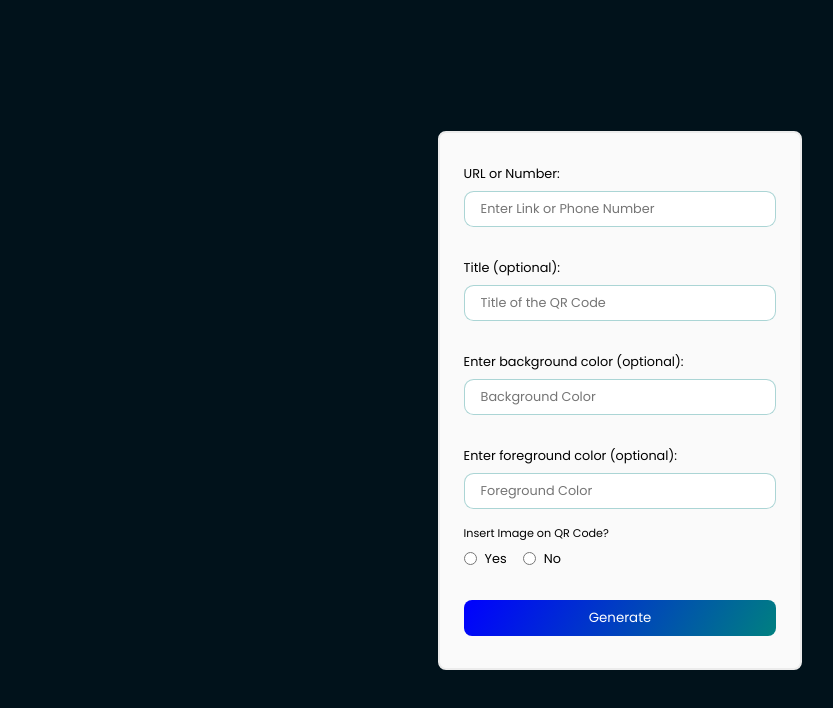
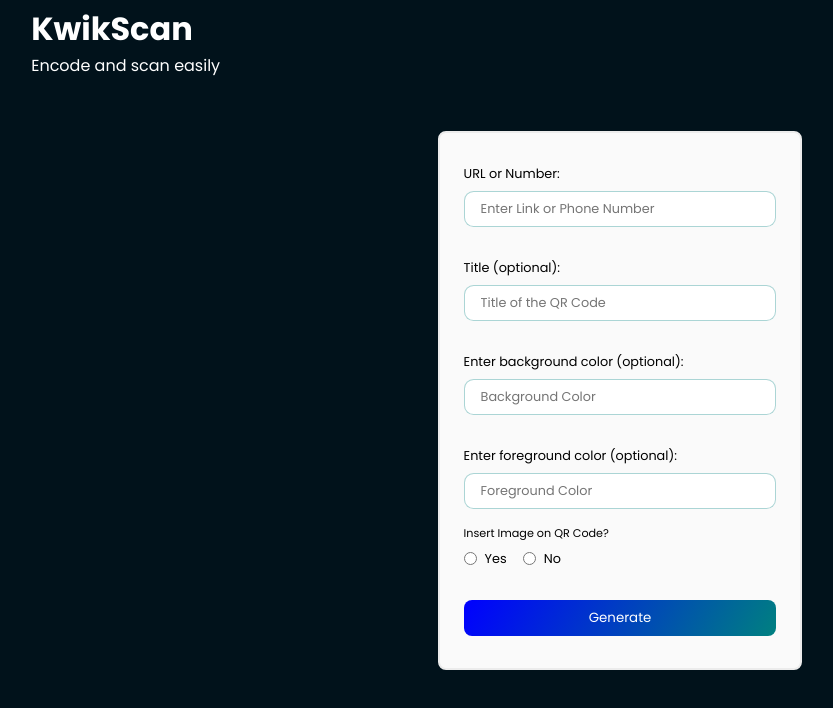
Before and after one commit to Dopetwist/React-QR-Code-generator, a React (Vite) app: page / in a window 1280 px wide. Shown: the top 708 px of the page, without its empty margins (20-853 px from the left). Built offline with nearby package versions, Linux system fonts and the light colour scheme.

Commit message:
Change header paragraph. Position header contents

```diff
--- a/src/App.jsx
+++ b/src/App.jsx
@@ -1,9 +1,11 @@
 import QrCode from "./components/QrCode";
+import Header from "./components/Header";
 
 function App() {
 
   return (
     <>
+      <Header />
       <QrCode />
     </>
   )
--- a/src/components/Header.jsx
+++ b/src/components/Header.jsx
@@ -3,7 +3,7 @@ function Header() {
     return (
         <div id="header">
             <h1> KwikScan </h1>
-            <p>Covert any URL easily</p>
+            <p> Encode and scan easily </p>
         </div>
     )
 }
--- a/src/index.css
+++ b/src/index.css
@@ -7,6 +7,20 @@
     font-family: "Poppins", sans-serif;;
 }
 
+body {
+    background-color: #01121b;
+}
+
+#header {
+    width: 100%;
+    position: fixed;
+    top: 0;
+    left: 0;
+    color: #fff;
+    padding: 0.3rem 4%;
+    margin-bottom: 1rem;
+}
+
 .container {
     width: 100%;
     min-height: 100vh;
@@ -14,7 +28,6 @@
     justify-content: center;
     align-items: center;
     flex-direction: column;
-    background-color: #01121b;
     padding: 2rem;
     position: relative;
 }
```
